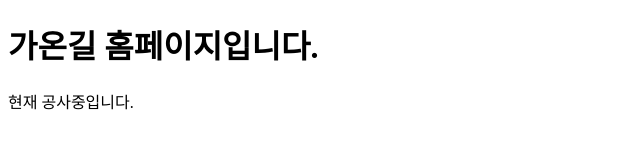
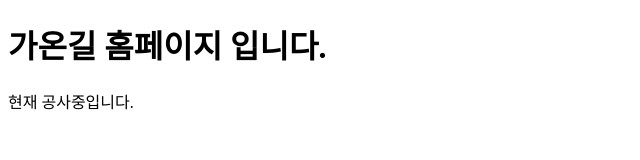
Before and after one commit to TeamGaongil/thegaongil.github.io, a plain HTML site: page index.html in a window 1280 px wide. Shown: the whole page, without its empty margins (0-640 px from the left). Drawn offline with Linux system fonts and the light colour scheme.

Commit message:
Update index.html

```diff
--- a/index.html
+++ b/index.html
@@ -4,7 +4,7 @@
 		<title>가온길</title>
 	</head>
 	<body>
-		<h1>가온길 홈페이지입니다.</h1>
+		<h1>가온길 홈페이지 입니다.</h1>
 		<p>현재 공사중입니다.</p>
 	</body>
 </html>
```
